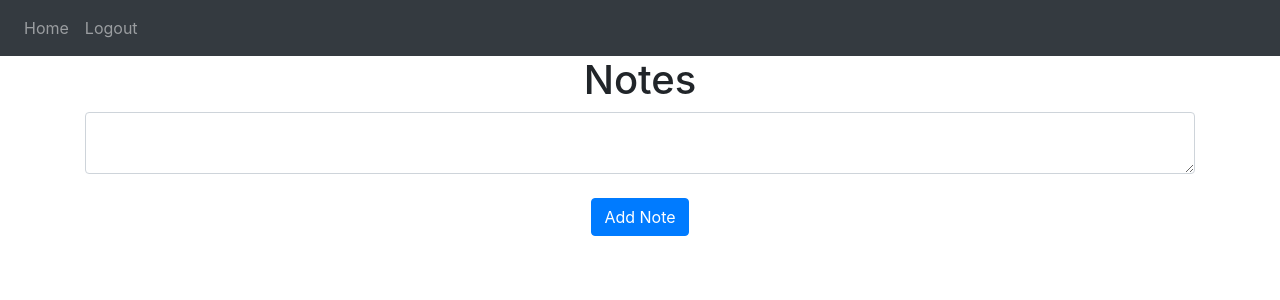
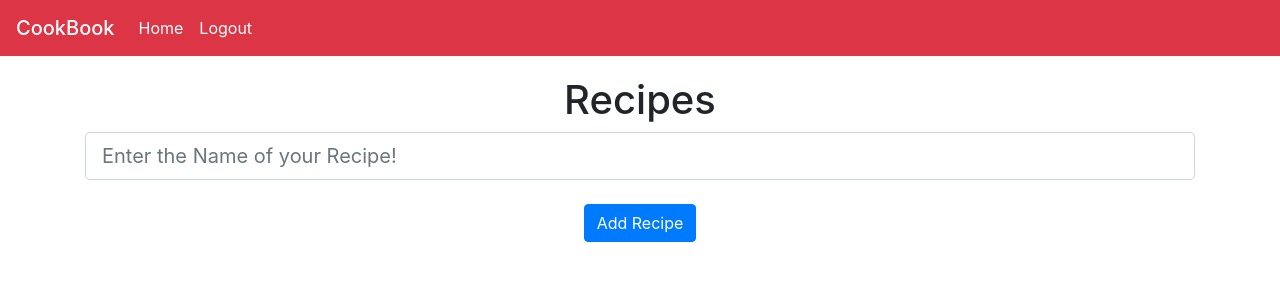
Before and after one commit to MatthewLorenzo/cookbook, a Flask app: page / in a window 1280 px wide. Shown: the top 300 px of the page. Run offline with Flask 2, Linux system fonts and the light colour scheme; a user stored in the database is signed in; data that the repository does not hold is empty; some libraries are stand-ins or nearby versions.

Commit message:
added buttons and adapated to look like cookbook

```diff
--- a/website/__init_.py
+++ b/website/__init_.py
@@ -18,7 +18,7 @@ def create_app():
   app.register_blueprint(views, url_prefix='/')
   app.register_blueprint(auth, url_prefix='/')
 
-  from .models import User, Note
+  from .models import User, Recipe
   with app.app_context():
     db.create_all()
 
--- a/website/models.py
+++ b/website/models.py
@@ -7,9 +7,9 @@ class User(db.Model, UserMixin):
   email = db.Column(db.String(150), unique=True)
   password = db.Column(db.String(150))
   first_name = db.Column(db.String(150))
-  notes = db.relationship('Note')
+  recipes = db.relationship('Recipe')
 
-class Note(db.Model):
+class Recipe(db.Model):
     id = db.Column(db.Integer, primary_key=True)
     data = db.Column(db.String(10000))
     date = db.Column(db.DateTime(timezone=True), default=func.now())
--- a/website/static/index.js
+++ b/website/static/index.js
@@ -1,7 +1,7 @@
-function deleteNote(noteId) {
-  fetch("/delete-note", {
+function deleteRecipe(recipeId) {
+  fetch("/delete-recipe", {
     method: "POST",
-    body: JSON.stringify({ noteId: noteId }),
+    body: JSON.stringify({ recipeId: recipeId }),
   }).then((_res) => {
     window.location.href = "/";
   });
--- a/website/templates/base.html
+++ b/website/templates/base.html
@@ -18,18 +18,19 @@
   <title>{% block title %}{% endblock %}</title>
 </head>
 <body>
-  <nav class="navbar navbar-expand-lg navbar-dark bg-dark">
+  <nav class="navbar navbar-expand-lg navbar-dark bg-danger">
     <button class="navbar-toggler" type="button" data-toggle="collapse" data-target="#navbar">
       <span class="navbar-toggler-icon"></span>
       </button>
       <div class="collapse navbar-collapse" id="navbar">
         <div class="navbar-nav">
+          <span class="navbar-brand mb-0 h1">CookBook</span>
           {% if user.is_authenticated %}
-          <a class="nav-item nav-link" id="home" href="/">Home</a>
-          <a class="nav-item nav-link" id="logout" href="/logout">Logout</a>
+          <a class="nav-item nav-link" id="home" href="/" style="color: white">Home</a>
+          <a class="nav-item nav-link" id="logout" href="/logout" style="color: white">Logout</a>
           {% else %}
-          <a class="nav-item nav-link" id="signUp" href="/sign-up">Sign Up</a>
-          <a class="nav-item nav-link" id="login" href="/login">Login</a>
+          <a class="nav-item nav-link" id="signUp" href="/sign-up" style="color: white">Sign Up</a>
+          <a class="nav-item nav-link" id="login" href="/login" style="color: white">Login</a>
           {% endif %}
         </div>
       </div>
--- a/website/templates/home.html
+++ b/website/templates/home.html
@@ -1,21 +1,25 @@
 {% extends "base.html" %} {% block title %}Home{% endblock %}
 {% block content %}
-<h1 align="center">Notes</h1>
-<ul class="list-group list-group-flush" id="notes">
-  {% for note in user.notes %}
+<h1 align="center" style="margin-top: 20px;">Recipes</h1>
+<ul class="list-group list-group-flush" id="recipes">
+  {% for recipe in user.recipes %}
   <li class="list-group-item">
-    {{ note.data }}
-    <button type="button" class="close" onClick="deleteNote({{ note.id }})">
-      <span aria-hidden="true">&times;</span>
-    </button>
+    <div class="list-items">
+      {{ recipe.data }}
+    </div>
+    <div class="clearfix">
+      <button type="button" class="btn btn-danger float-right ml-2" onClick="deleteRecipe({{ recipe.id }})">Delete</button>
+      <button type="button" class="btn btn-warning float-right ml-2" onClick="">View Ingredients</button>
+      <button type="button" class="btn btn-success float-right" onClick="">Add Ingredients</button>
+    </div>
   </li>
   {% endfor %}
 </ul>
 <form method="POST">
-  <textarea name="note" id="note" class="form-control"></textarea>
+  <input class="form-control form-control-lg" name="recipe" id="recipe" type="text" placeholder="Enter the Name of your Recipe!">
   <br />
   <div align="center">
-    <button type="submit" class="btn btn-primary">Add Note</button>
+    <button type="submit" class="btn btn-primary">Add Recipe</button>
   </div>
 </form>
 {% endblock %}
--- a/website/templates/sign_up.html
+++ b/website/templates/sign_up.html
@@ -1,7 +1,7 @@
 {% extends "base.html" %} {% block title %}Sign Up{% endblock %}
 {% block content %}
 <form method="POST">
-  <h3 align="center">Sign Up</h3>
+  <h3 align="center" style="margin-top: 20px;">Sign Up</h3>
   <div class="form-group">
     <label for="email">Email Address</label>
     <input type ="email" class="form-control" id="email" name="email", placeholder="Enter Email">
--- a/website/views.py
+++ b/website/views.py
@@ -1,6 +1,6 @@
 from flask import Blueprint, render_template, request, flash, jsonify
 from flask_login import login_required, current_user
-from .models import Note
+from .models import Recipe
 from website.__init_ import db
 import json
 
@@ -11,26 +11,25 @@ views = Blueprint('views', __name__)
 @login_required
 def home():
     if request.method == 'POST':
-        note = request.form.get('note')
+        recipe = request.form.get('recipe')
 
-        if len(note) < 1:
-            flash('Note is too short!', category='error')
+        if len(recipe) < 1:
+            flash('Please Enter a Valid Recipe!', category='error')
         else:
-            new_note = Note(data=note, user_id=current_user.id)
-            db.session.add(new_note)
+            new_recipe = Recipe(data=recipe, user_id=current_user.id)
+            db.session.add(new_recipe)
             db.session.commit()
-            flash('Note added!', category='success')
 
     return render_template("home.html", user=current_user)
 
-@views.route('/delete-note', methods=['POST'])
+@views.route('/delete-recipe', methods=['POST'])
 def delete_note():
-  note = json.loads(request.data)
-  noteId = note['noteId']
-  note = Note.query.get(noteId)
-  if note:
-    if note.user_id == current_user.id:
-      db.session.delete(note)
+  recipe = json.loads(request.data)
+  recipeId = recipe['recipeId']
+  recipe = Recipe.query.get(recipeId)
+  if recipe:
+    if recipe.user_id == current_user.id:
+      db.session.delete(recipe)
       db.session.commit()
 
   return jsonify({})
```
Also changed, not shown: instance/database.db.
